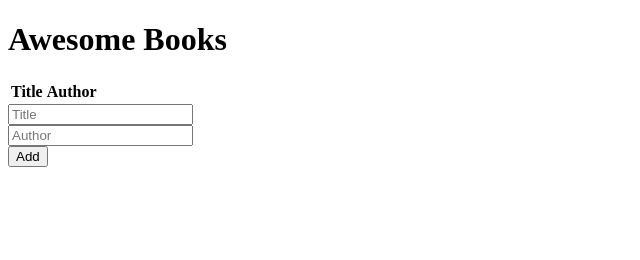
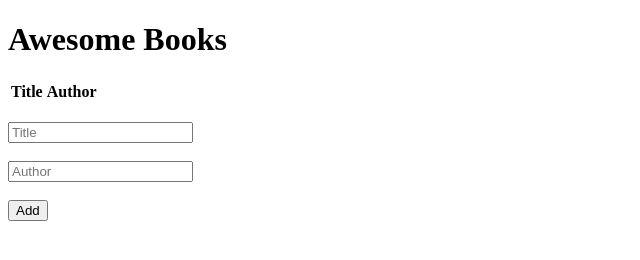
Before and after one commit to kennyegun24/AwesomeBooks, a plain HTML site: page index.html in a window 1280 px wide. Shown: the whole page, without its empty margins (0-640 px from the left). Drawn offline with Linux system fonts and the light colour scheme.

Commit message:
Add space between form inputs

```diff
--- a/index.html
+++ b/index.html
@@ -17,9 +17,10 @@
         <tbody id="library">
         </tbody>
     </table>
+    <br>
     <form id="book-form" action="#">
-        <input id="title" type="text" placeholder="Title"> <br>
-        <input id="author" type="text" placeholder="Author"><br>
+        <input id="title" type="text" placeholder="Title"> <br><br>
+        <input id="author" type="text" placeholder="Author"><br><br>
         <input id="add" type="submit" value="Add">
     </form>
     <script src="script.js"></script>
```
